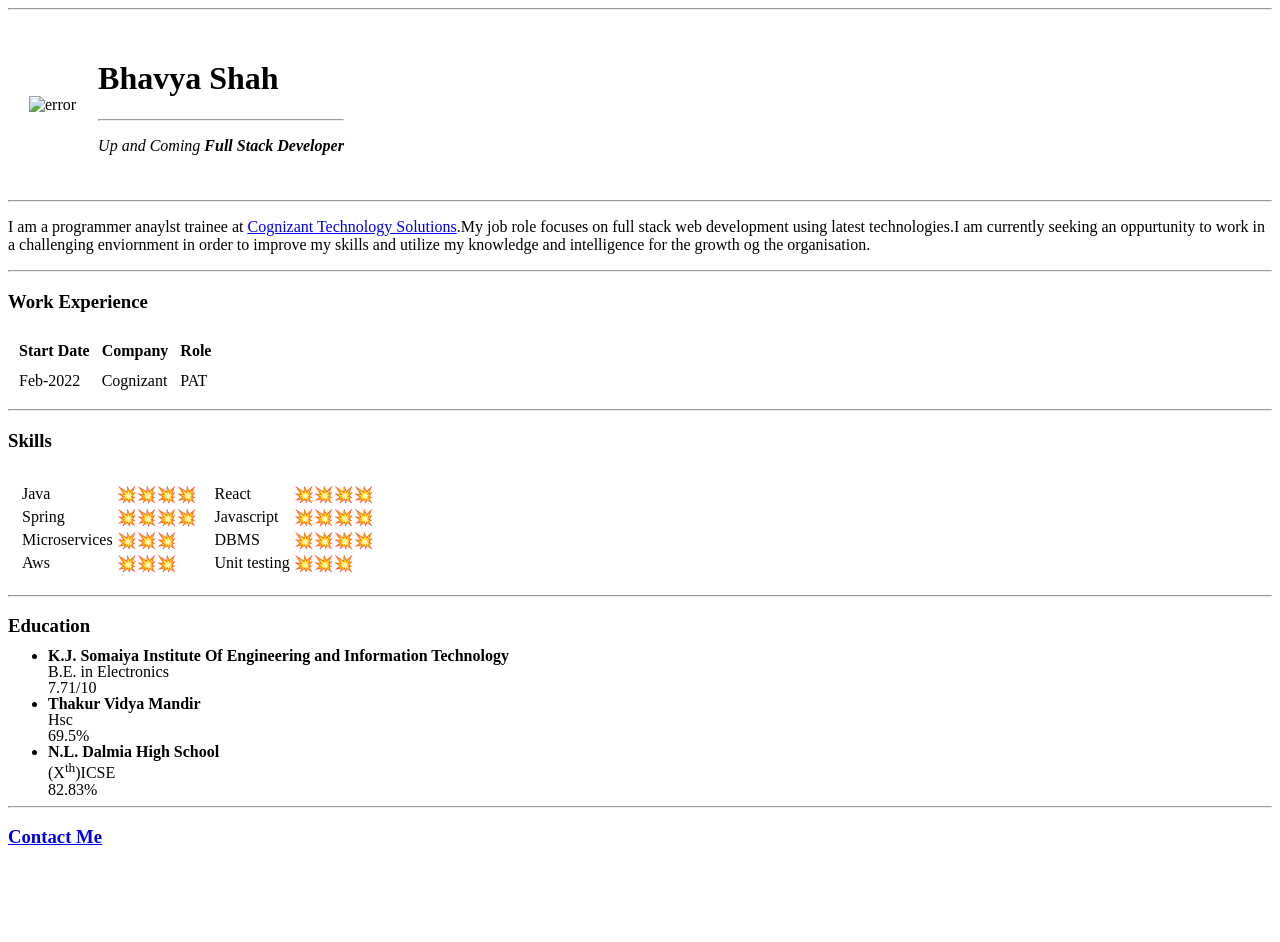
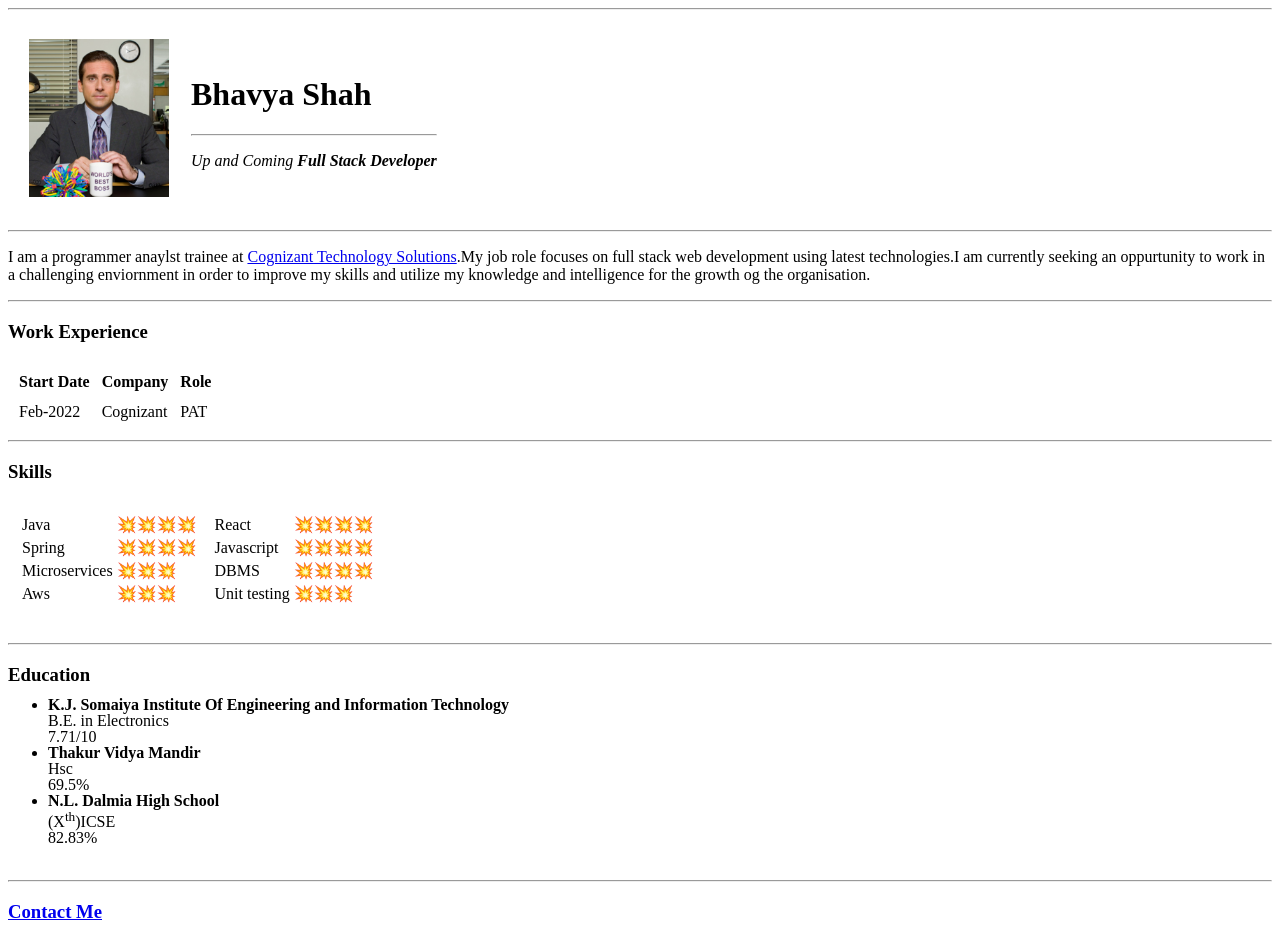
Before and after one commit to bhavyashah1904/cv, a plain HTML site: page index.html in a window 1280 px wide. Before the commit the page ends 867 px from the top, so only its background shows below. Drawn offline with Linux system fonts and the light colour scheme.

Commit message:
Add files via upload

```diff
--- a/index.html
+++ b/index.html
@@ -9,7 +9,7 @@
     <body>
        <table cellspacing="20">
         <tr>
-            <td>  <img src="./MichaelScott.png" alt="error" width="140px"></td>
+            <td>  <img src="./images/MichaelScott.png" alt="error" width="140px"></td>
             <td>
                 <h1>Bhavya Shah</h1>
                 <hr>
@@ -100,6 +100,7 @@
                 </table></td>
         </tr>
       </table>
+      <br>
      <hr>
 
       <h3>Education</h3>
@@ -118,6 +119,7 @@
              <p>(X<sup>th</sup>)ICSE</p>
              <p>82.83%</p>
         </ul>
+        <br>
         <hr>
 
        <h3><a href="contact.html" target="_blank">Contact Me</a></h3>
```
